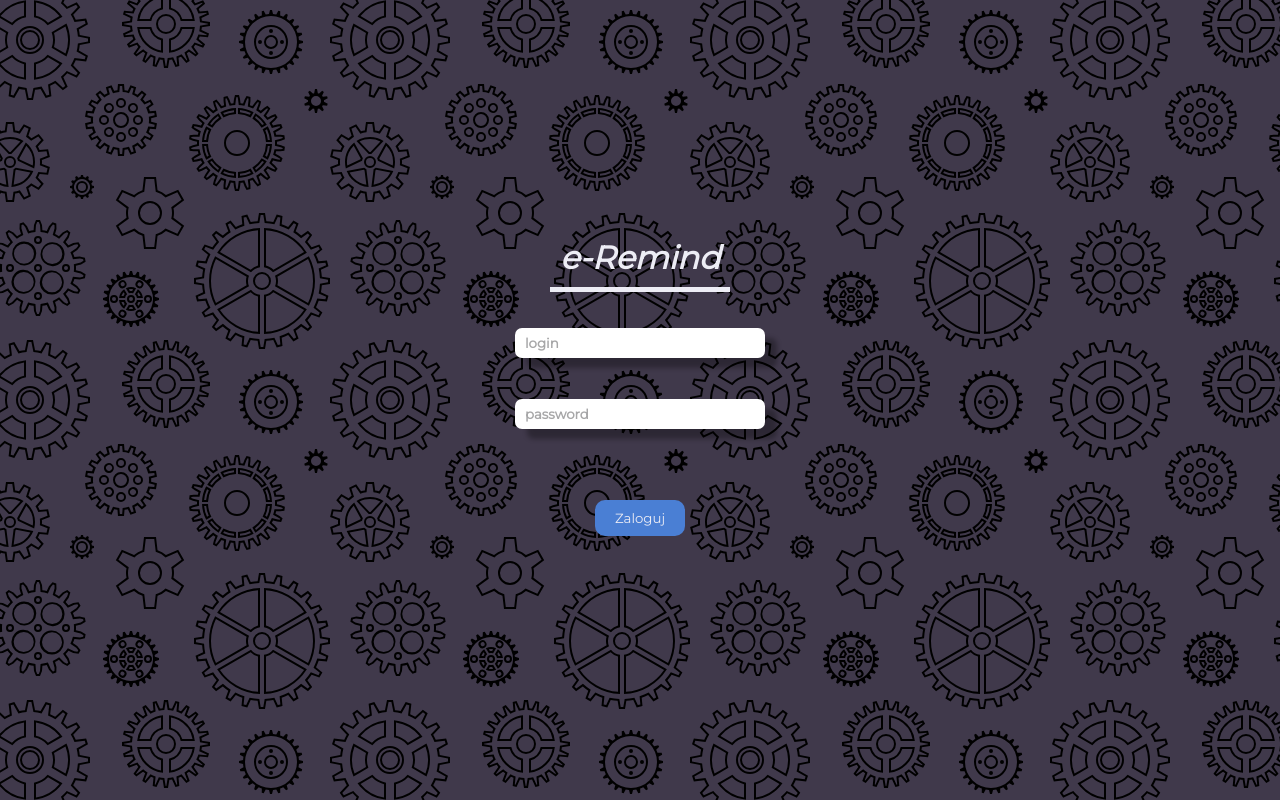
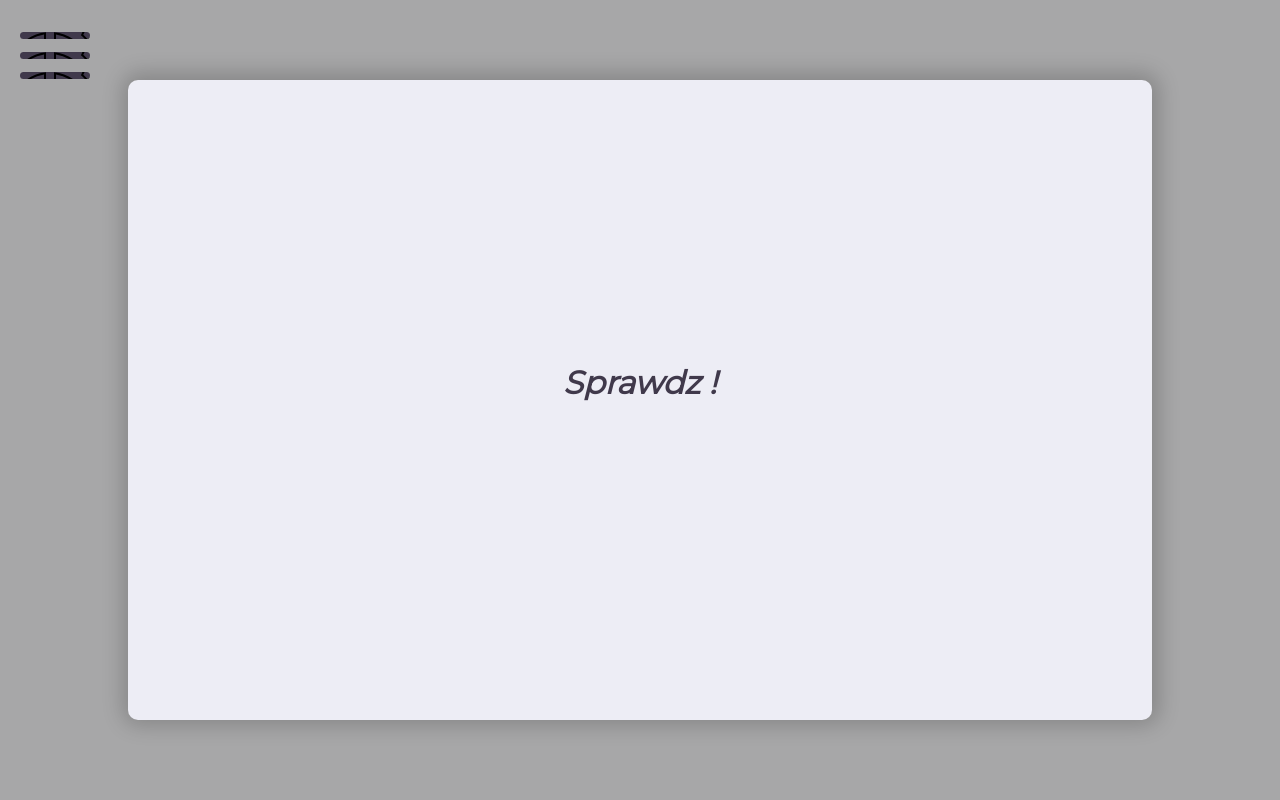
Before and after one commit to adi140000/e-remind, a React (Create React App) app: page /account/dashboard in a window 1280 px wide. Before the commit this address led to /. Built offline with nearby package versions, Linux system fonts and the light colour scheme.

Commit message:
Add props basename in Router

```diff
--- a/src/App.js
+++ b/src/App.js
@@ -14,7 +14,7 @@ class App extends Component {
 
     return (
       <Leyout>
-        <Router>
+        <Router basename={process.env.PUBLIC_URL}>
           <Context>
             <Switch>
               <Route path='/' exact component={LoginSection} />
--- a/src/components/LoginSection/LoginSection.js
+++ b/src/components/LoginSection/LoginSection.js
@@ -14,7 +14,7 @@ class TitleSection extends Component {
             <ContextConsumer>
                 {({ login, password, isLogin, handleInput }) => {
                     if (isLogin) {
-                        return <Redirect to='/account'/>
+                        return <Redirect to='/account/dashboard'/>
                     }
                     return (
                         <Section login>
--- a/src/store/Context.js
+++ b/src/store/Context.js
@@ -7,7 +7,7 @@ export class Context extends Component {
     state = {
         login:'',
         password: '',
-        isLogin:false,
+        isLogin:true,
         hamburger: false,
     }
 
```
